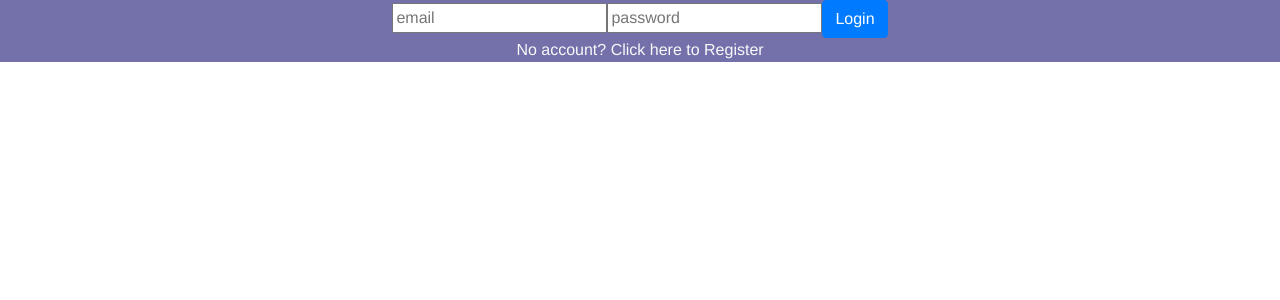
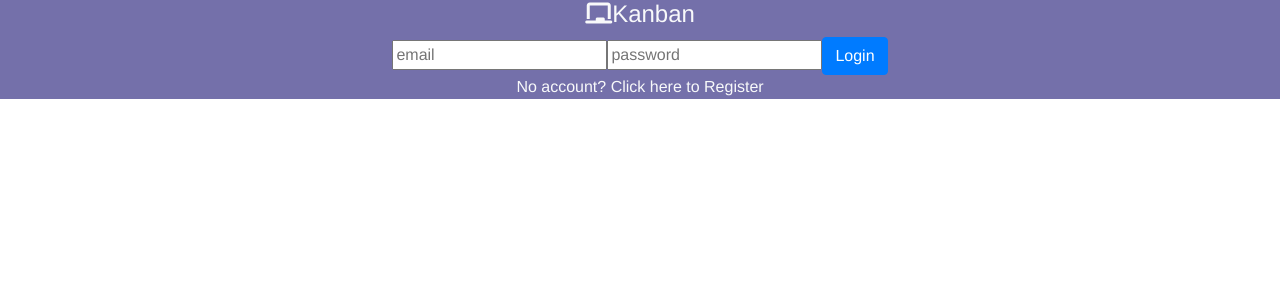
Before and after one commit to claytonwyman/kanban, a Vue app in the folder client/: page /#/login in a window 1280 px wide. Shown: the top 300 px of the page. Built offline with nearby package versions, Linux system fonts and the light colour scheme; no server answers.

Commit message:
login formatting

```diff
--- a/client/src/views/Login.vue
+++ b/client/src/views/Login.vue
@@ -1,5 +1,8 @@
 <template>
   <div class="login">
+    <h4 class="text-light">
+      <i class="fas fa-chalkboard"></i>Kanban
+    </h4>
     <form v-if="loginForm" @submit.prevent="loginUser">
       <input type="email" v-model="creds.email" placeholder="email" />
       <input type="password" v-model="creds.password" placeholder="password" />
```
